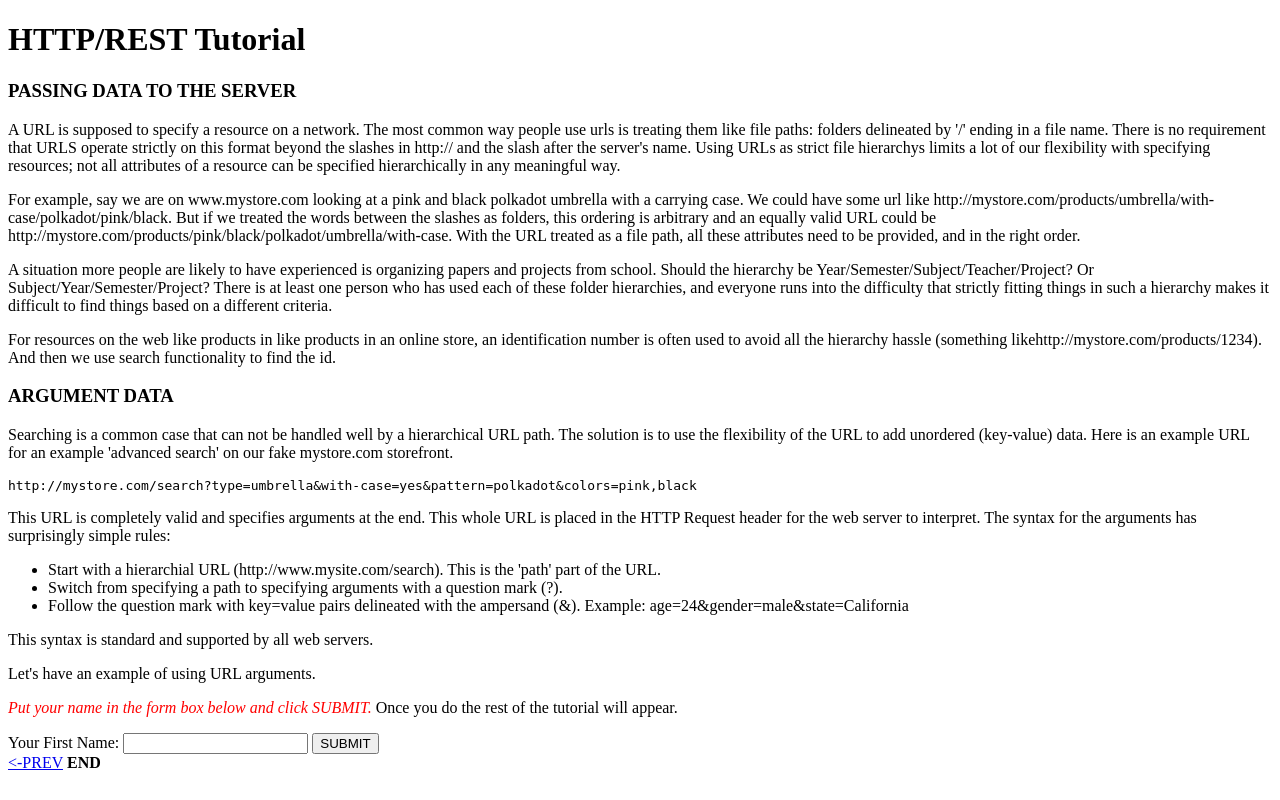
After one commit to diamondman/http-rest-tutorial, a Flask app: template templates/tutorial_3.html in a window 1280 px wide. The commit adds this page. Run offline with Flask 2, Linux system fonts and the light colour scheme; the template is opened without the code that fills it, so the values that code supplies are empty.

Commit message:
Added tutorial 3

```diff
--- a/templates/tutorial_1.html
+++ b/templates/tutorial_1.html
@@ -3,7 +3,7 @@
 <h3>Understanding the HTTP Request</h3>
 
 <p>Congratulations, </p>
-<p>By seeing this page you have successfully sent an HTTP 'GET' request to '{{request.host+request.full_path}}' (you can ignore the question mark) and the web server responded with this page. We will explore what that means below.</p>
+<p>By seeing this page you have successfully sent an HTTP 'GET' request to '{{request.host+request.path}}' and the web server responded with this page. We will explore what that means below.</p>
 
 <p>For anyone who does not know, let's define a few terms before going forward.</p>
 <ul>
--- /dev/null
+++ b/templates/tutorial_3.html
@@ -0,0 +1,106 @@
+{% extends "tutorial_layout.html" %}
+
+{% block head %}
+<script type="text/javascript">
+  function gup( name, url ) {
+    if (!url) url = location.href
+    name = name.replace(/[\[]/,"\\\[").replace(/[\]]/,"\\\]");
+    var regexS = "[\\?&]"+name+"=([^&#]*)";
+    var regex = new RegExp( regexS );
+    var results = regex.exec( url );
+    return results == null ? null : results[1];
+  }
+  function check_swear(v){
+    var swears = ['bitch', 'ass', 'faggot', 'shit', 'dick', 'penis', 'fuck', 'anus']
+    for(var i = 0; i<swears.length; i++){
+      if(v.indexOf(swears[i]) != -1){
+        return true;
+      }
+    }
+    return false;
+  }
+</script>
+{% endblock %}
+
+{% block body %}
+<h3>PASSING DATA TO THE SERVER</h3>
+
+<p>A URL is supposed to specify a resource on a network. The most common way people use urls is treating them like file paths: folders delineated by '/' ending in a file name. There is no requirement that URLS operate strictly on this format beyond the slashes in http:// and the slash after the server's name. Using URLs as strict file hierarchys limits a lot of our flexibility with specifying resources; not all attributes of a resource can be specified hierarchically in any meaningful way.</p>
+
+<p>For example, say we are on www.mystore.com looking at a pink and black polkadot umbrella with a carrying case. We could have some url like http://mystore.com/products/umbrella/with-case/polkadot/pink/black. But if we treated the words between the slashes as folders, this ordering is arbitrary and an equally valid URL could be http://mystore.com/products/pink/black/polkadot/umbrella/with-case. With the URL treated as a file path, all these attributes need to be provided, and in the right order.</p>
+
+<p>A situation more people are likely to have experienced is organizing papers and projects from school. Should the hierarchy be Year/Semester/Subject/Teacher/Project? Or Subject/Year/Semester/Project? There is at least one person who has used each of these folder hierarchies, and everyone runs into the difficulty that strictly fitting  things in such a hierarchy makes it difficult to find things based on a different criteria.</p>
+
+<p>For resources on the web like products in like products in an online store, an identification number is often used to avoid all the hierarchy hassle (something likehttp://mystore.com/products/1234). And then we use search functionality to find the id.</p>
+
+<h3>ARGUMENT DATA</h3>
+<p>Searching is a common case that can not be handled well by a hierarchical URL path. The solution is to use the flexibility of the URL to add unordered (key-value) data. Here is an example URL for an example 'advanced search' on our fake mystore.com storefront.</p>
+
+<pre><code>http://mystore.com/search?type=umbrella&with-case=yes&pattern=polkadot&colors=pink,black</code></pre>
+
+<p>This URL is completely valid and specifies arguments at the end. This whole URL is placed in the HTTP Request header for the web server to interpret. The syntax for the arguments has surprisingly simple rules:</p>
+<ul>
+  <li>Start with a hierarchial URL (http://www.mysite.com/search). This is the 'path' part of the URL.</li>
+  <li>Switch from specifying a path to specifying arguments with a question mark (?).</li>
+  <li>Follow the question mark with key=value pairs delineated with the ampersand (&). Example: age=24&gender=male&state=California</li>
+</ul>
+<p>This syntax is standard and supported by all web servers.</p>
+
+<p>Let's have an example of using URL arguments.</p>
+
+{% if 'firstname' not in request.args %}
+<p><em class="tut_action">Put your name in the form box below and click SUBMIT.</em> Once you do the rest of the tutorial will appear.</p>
+
+<form action="" method="GET">
+  Your First Name: <input type="text" name="firstname">
+  <input type="submit" value="SUBMIT"/>
+</form>
+{% else %}
+
+<hr/>
+<h3>THE REST OF THE TUTORIAL</h3>
+<p>Good work, {{ request.args.get('firstname') }}.
+  <script type="text/javascript">
+    if(check_swear(gup("firstname", document.location))){
+      document.write("<strong>(Also shame on you :])</strong>");
+    }
+  </script>
+
+  <br>
+  When you clicked the SUBMIT button, the browser submitted a 'form' with the GET method to 'http://{{request.host+request.path}}' and added the data from the 'firstname' field of the form as an argument to the url. If you look at the URL it should now have '?firstname={{ request.args.get('firstname') }}' at the end. The server hosting this page read the full url and split the path part from the arguments. The website code then used those arguments to produce this page. </p>
+
+<p><em class="tut_action">Try changing the name in the url then hitting enter.</em></p>
+<p>Once you do, your name should changed in the page.</p> You can also add additional arguments.</p>
+
+<p>Here is a list of all the URL arguments you have specified in the URL. <em class="tut_action">Add additional arguments to the URL following the rules from above. Check they appear in the list below.</em> Note that the server is generating html based on the arguments you provide in the URL.</p>
+
+<table class="entries" border="1">
+  <thead>
+    <tr>
+      <td>Argument Name</td>
+      <td>Argument Value</td>
+    </tr>
+  </thead>
+  <tbody>
+    {% for argkey, argvalue in request.args.items() %}
+    <tr>
+      <td>{{argkey}}</td>
+      <td>{{argvalue}}</td>
+    </tr>
+    {% endfor %}
+  </tbody>
+</table>
+
+<p>Because these type of arguments are often used with GET requests they are sometimes called 'GET Parameters.' I happen to think this name is very confusing, and several web servers (including the one hosting this site) uses the name 'arguments' for sanity sake.</p>
+
+<h3>WHERE ARE URL ARGUMENTS USED?</h3>
+<p>Short answer: everywhere.<br>
+  <em class="tut_action">Go to google and do a search, then check the URL.</em> Google passes all sorts of information to their server with URL arguments, as do tons of sites. Keep a look out at the URL of pages you visit throughout the day and see what the site is sending. It is possible to mess with poorly designed sites by modifying the arguments in ways the designers did not anticipate.</p>
+
+<h3>CLOSING</h3>
+<p>After reading this you should be able to read and write arguments from and to URLs.<br> That is pretty much all I was going for.<br> It should also be clear that the http server is capable of producing different html based on these arguments.</p>
+
+{% endif %}
+
+{% include "tutorial_nav.html" %}
+{% endblock %}
--- a/templates/tutorial_layout.html
+++ b/templates/tutorial_layout.html
@@ -3,6 +3,7 @@
   <head>
     <title>HTTP/REST Tutorial {{tut_num}}</title>
     <link rel=stylesheet type=text/css href="{{ url_for('static', filename='style.css') }}">
+    {% block head %}{% endblock %}
   </head>
   <body>
     <h1>HTTP/REST Tutorial {{tut_num}}</h1>
```
